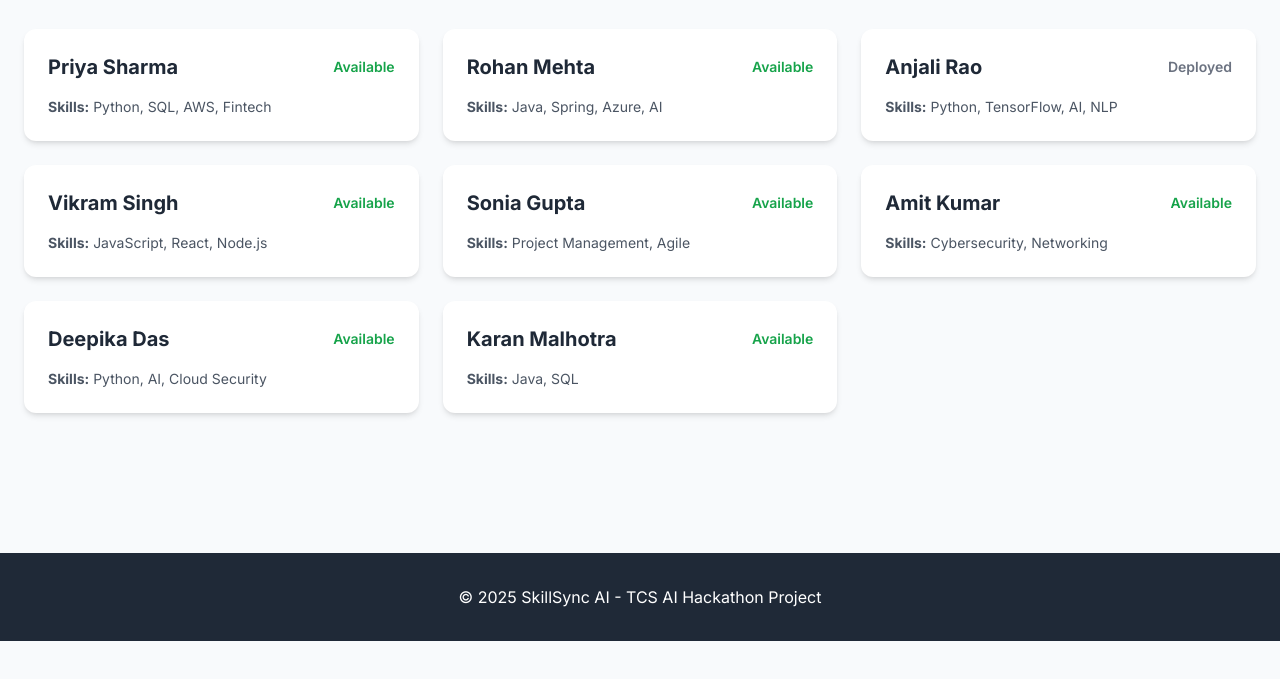
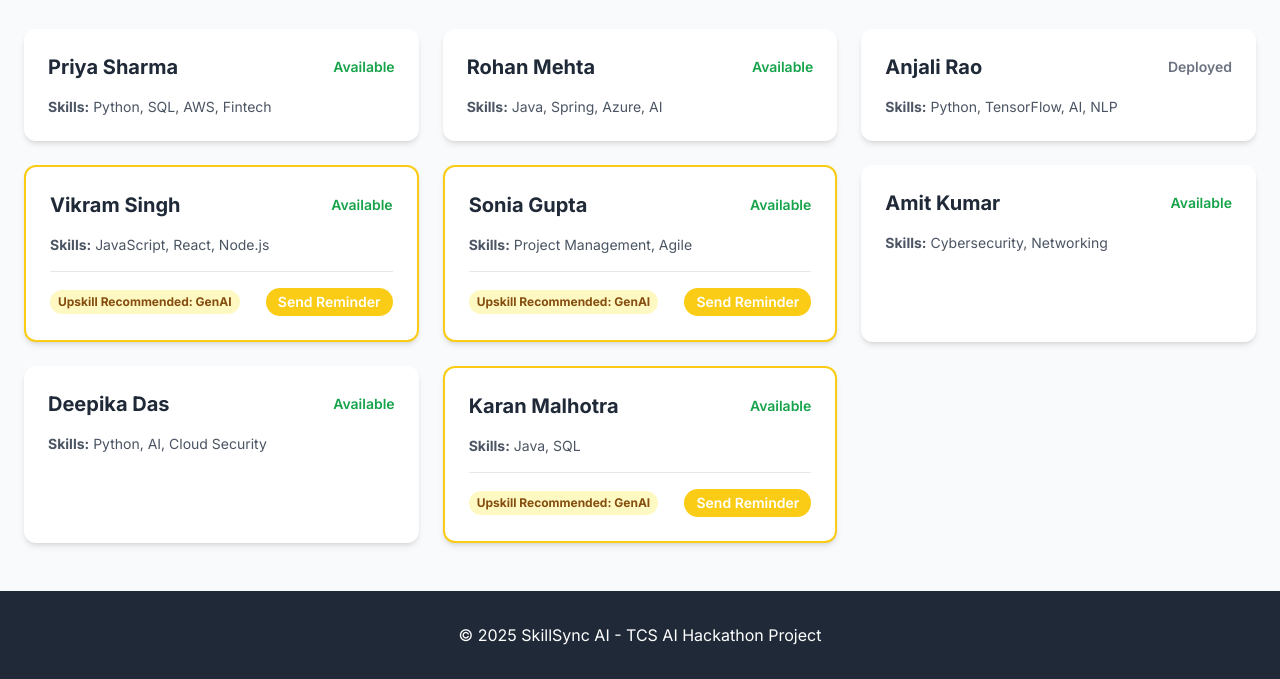
Before and after one commit to jagrawalyash/SkillSync-AI, a plain HTML site: page index.html in a window 1280 px wide. Both pictures are taken after a click on the link "All Associates". Shown: the part 159-838 px from the top of the page. Before the commit the page ends 800 px from the top, so only its background shows below. Drawn offline with nearby package versions, Linux system fonts and the light colour scheme.

Commit message:
Update index.html

```diff
--- a/index.html
+++ b/index.html
@@ -237,14 +237,14 @@
         document.addEventListener('DOMContentLoaded', function() {
             // --- State & Mock Data ---
             let mockAssociates = [
-                { id: 1, name: 'Priya Sharma', skills: ['Python', 'SQL', 'AWS', 'Fintech'], match: 95, status: 'Available' },
-                { id: 2, name: 'Rohan Mehta', skills: ['Java', 'Spring', 'Azure', 'AI'], match: 88, status: 'Available' },
-                { id: 3, name: 'Anjali Rao', skills: ['Python', 'TensorFlow', 'AI', 'NLP'], match: 92, status: 'Deployed' },
-                { id: 4, name: 'Vikram Singh', skills: ['JavaScript', 'React', 'Node.js'], match: 85, status: 'Available' },
-                { id: 5, name: 'Sonia Gupta', skills: ['Project Management', 'Agile'], match: 75, status: 'Available'},
-                { id: 6, name: 'Amit Kumar', skills: ['Cybersecurity', 'Networking'], match: 25, status: 'Available' },
-                { id: 7, name: 'Deepika Das', skills: ['Python', 'AI', 'Cloud Security'], match: 98, status: 'Available' },
-                { id: 8, name: 'Karan Malhotra', skills: ['Java', 'SQL'], match: 28, status: 'Available' },
+                { id: 1, name: 'Priya Sharma', skills: ['Python', 'SQL', 'AWS', 'Fintech'], match: 95, status: 'Available', needsUpskilling: false },
+                { id: 2, name: 'Rohan Mehta', skills: ['Java', 'Spring', 'Azure', 'AI'], match: 88, status: 'Available', needsUpskilling: false },
+                { id: 3, name: 'Anjali Rao', skills: ['Python', 'TensorFlow', 'AI', 'NLP'], match: 92, status: 'Deployed', needsUpskilling: false },
+                { id: 4, name: 'Vikram Singh', skills: ['JavaScript', 'React', 'Node.js'], match: 85, status: 'Available', needsUpskilling: true },
+                { id: 5, name: 'Sonia Gupta', skills: ['Project Management', 'Agile'], match: 75, status: 'Available', needsUpskilling: true },
+                { id: 6, name: 'Amit Kumar', skills: ['Cybersecurity', 'Networking'], match: 25, status: 'Available', needsUpskilling: false },
+                { id: 7, name: 'Deepika Das', skills: ['Python', 'AI', 'Cloud Security'], match: 98, status: 'Available', needsUpskilling: false },
+                { id: 8, name: 'Karan Malhotra', skills: ['Java', 'SQL'], match: 28, status: 'Available', needsUpskilling: true },
             ];
 
             let mockProjects = [
@@ -412,6 +412,12 @@
                     const associateId = parseInt(e.target.getAttribute('data-id'));
                     openDeployModal(associateId);
                 }
+                if (e.target.classList.contains('remind-btn')) {
+                    e.target.textContent = 'Reminder Sent!';
+                    e.target.disabled = true;
+                    e.target.classList.remove('bg-yellow-400', 'hover:bg-yellow-500');
+                    e.target.classList.add('bg-green-500', 'cursor-not-allowed');
+                }
             });
 
             // --- Impact Metrics Logic ---
@@ -452,11 +458,36 @@
             function renderAllAssociates() {
                 const container = document.getElementById('all-associates-container');
                 container.innerHTML = '';
+                const allOrgSkills = new Set(mockAssociates.flatMap(a => a.skills));
+                const neededSkills = marketDemandSkills.filter(s => !allOrgSkills.has(s));
+
                 mockAssociates.forEach(associate => {
                     const card = document.createElement('div');
-                    card.className = 'card p-6';
+                    card.className = 'card p-6 relative';
                     const statusColor = associate.status === 'Available' ? 'text-green-600' : 'text-gray-500';
-                    card.innerHTML = `<div class="flex items-center justify-between mb-4"><p class="font-bold text-xl">${associate.name}</p><span class="text-sm font-semibold ${statusColor}">${associate.status}</span></div><div><p class="text-sm text-gray-600"><strong>Skills:</strong> ${associate.skills.join(', ')}</p></div>`;
+
+                    let upskillHTML = '';
+                    if (associate.needsUpskilling && associate.status === 'Available') {
+                        const recommendedSkill = neededSkills.length > 0 ? neededSkills[0] : 'a new skill';
+                        card.classList.add('border-2', 'border-yellow-400');
+                        upskillHTML = `
+                            <div class="mt-4 pt-4 border-t border-gray-200 flex justify-between items-center">
+                                <span class="text-xs font-bold text-yellow-800 bg-yellow-100 px-2 py-1 rounded-full">Upskill Recommended: <strong class="font-extrabold">${recommendedSkill}</strong></span>
+                                <button class="remind-btn bg-yellow-400 text-white px-3 py-1 rounded-full text-sm font-semibold hover:bg-yellow-500" data-id="${associate.id}">Send Reminder</button>
+                            </div>
+                        `;
+                    }
+
+                    card.innerHTML = `
+                        <div class="flex items-center justify-between mb-4">
+                            <p class="font-bold text-xl">${associate.name}</p>
+                            <span class="text-sm font-semibold ${statusColor}">${associate.status}</span>
+                        </div>
+                        <div>
+                            <p class="text-sm text-gray-600"><strong>Skills:</strong> ${associate.skills.join(', ')}</p>
+                        </div>
+                        ${upskillHTML}
+                    `;
                     container.appendChild(card);
                 });
             }
```
